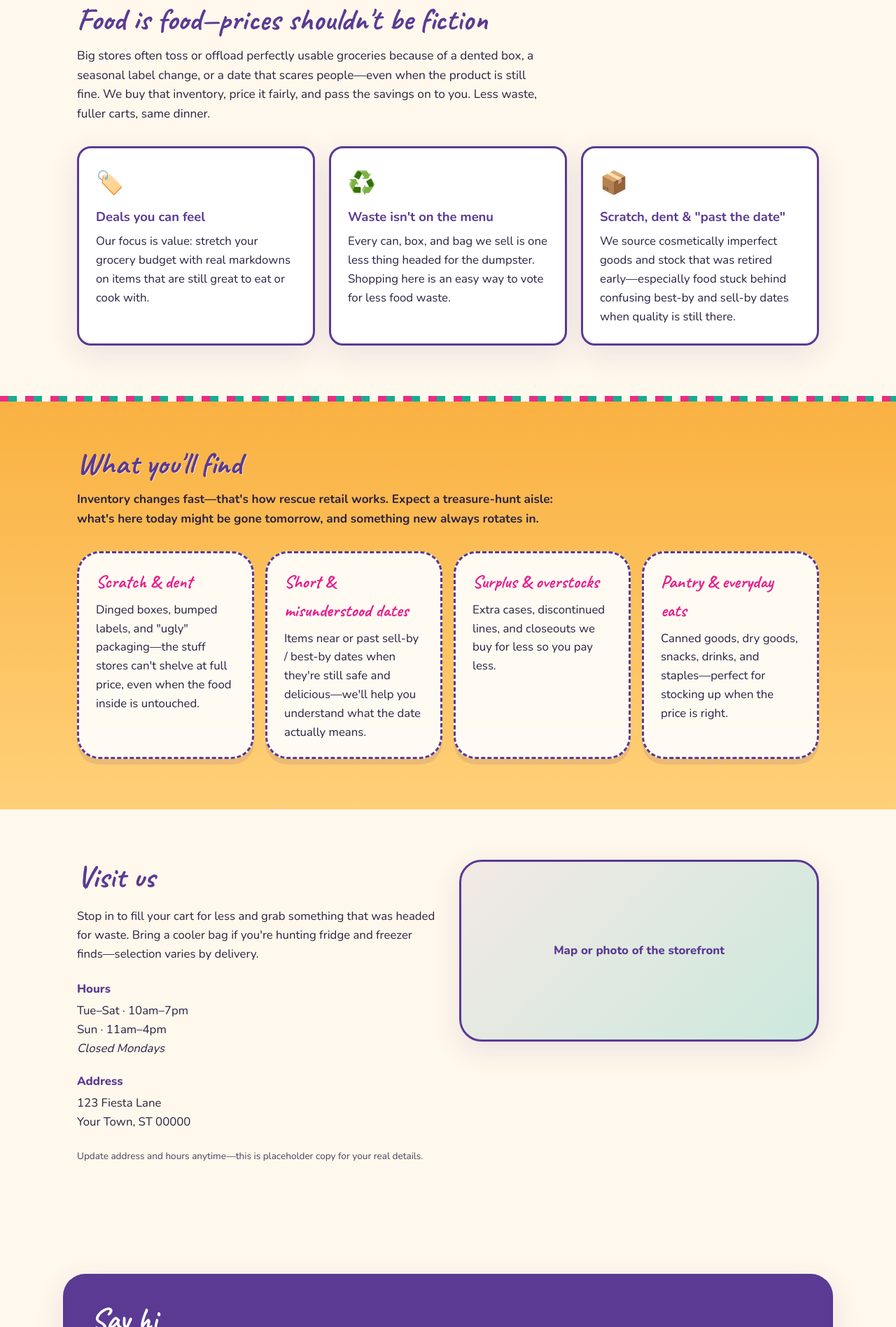
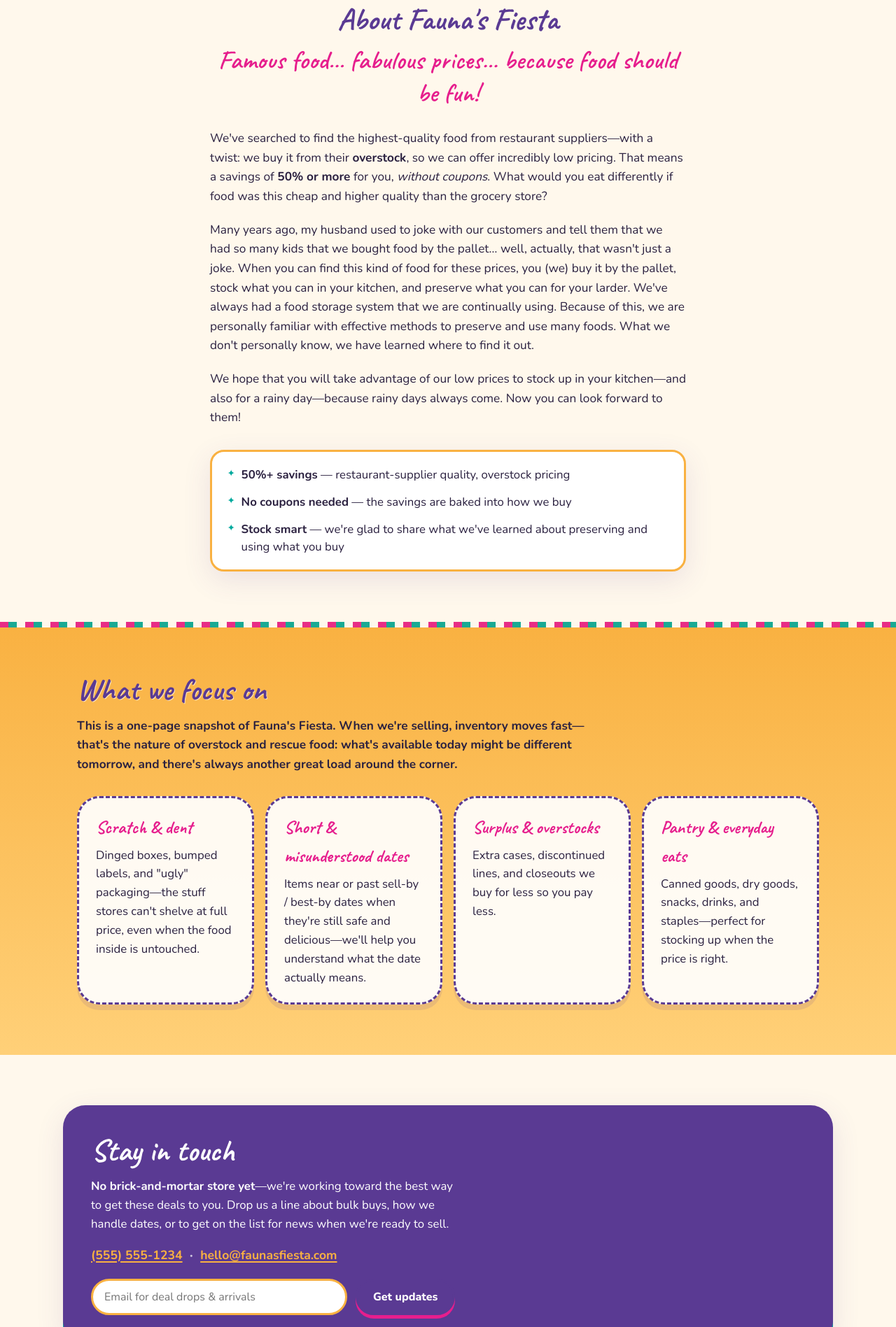
Before and after one commit to aaronjsmith/faunasfiesta.com, a plain HTML site: page index.html in a window 1280 px wide. Shown: the part 903-2800 px from the top of the page at 70% size. Drawn offline with nearby package versions, Linux system fonts and the light colour scheme.

Commit message:
updates to one page

```diff
--- a/index.html
+++ b/index.html
@@ -3,8 +3,8 @@
 <head>
   <meta charset="UTF-8" />
   <meta name="viewport" content="width=device-width, initial-scale=1" />
-  <meta name="description" content="Fauna's Fiesta — real deals on groceries by rescuing scratch-and-dent and short-dated food so good food doesn't go to waste." />
-  <title>Fauna's Fiesta | Great food, better prices, less waste</title>
+  <meta name="description" content="Fauna's Fiesta — famous food, fabulous prices. Restaurant overstock &amp; rescued groceries for 50%+ savings. No storefront yet—stay in touch for updates." />
+  <title>Fauna's Fiesta | Famous food, fabulous prices</title>
   <link rel="preconnect" href="https://fonts.googleapis.com" />
   <link rel="preconnect" href="https://fonts.gstatic.com" crossorigin />
   <link href="https://fonts.googleapis.com/css2?family=Caveat:wght@600;700&family=Nunito:wght@400;600;700;800&display=swap" rel="stylesheet" />
@@ -17,18 +17,17 @@
     <div class="header-inner">
       <a class="brand" href="#top" id="top">
         <img src="assets/logo.png" alt="Fauna's Fiesta logo" width="200" height="80" class="brand-logo" />
-        <span class="brand-tagline">Rescued food · Real deals</span>
+        <span class="brand-tagline">Single-page site · No storefront yet</span>
       </a>
       <button type="button" class="nav-toggle" aria-expanded="false" aria-controls="site-nav">
         <span class="nav-toggle-bar"></span>
         <span class="sr-only">Menu</span>
       </button>
-      <nav class="site-nav" id="site-nav" aria-label="Primary">
+      <nav class="site-nav" id="site-nav" aria-label="On this page">
         <ul>
           <li><a href="#about">About</a></li>
-          <li><a href="#shop">Shop</a></li>
-          <li><a href="#visit">Visit</a></li>
-          <li><a href="#contact" class="nav-cta">Say hi</a></li>
+          <li><a href="#offerings">Offerings</a></li>
+          <li><a href="#contact" class="nav-cta">Stay in touch</a></li>
         </ul>
       </nav>
     </div>
@@ -48,13 +47,12 @@
           <p class="eyebrow">Save money · Fight waste · Eat well</p>
           <h1 id="hero-heading">Great deals on food that deserves a <span class="highlight">second chance</span></h1>
           <p class="lead">
-            We're an independent store on a simple mission: help you pay less for groceries while keeping good food out of the trash.
-            We source scratch-and-dent items, surplus stock, and products pulled from shelves because of sell-by or best-by dates—not because they're spoiled.
-            When the label is wrong for the landfill but right for your pantry, you'll find it here.
+            Fauna's Fiesta is about one thing: helping you pay less for <strong>high-quality</strong> food—often <strong>50% off or more, no coupons</strong>—by sourcing restaurant-supplier overstock, scratch-and-dent, and surplus that would otherwise go to waste.
+            <strong>We don't have a storefront yet</strong>, but we're building toward sharing these deals with you. Stock your kitchen (and your larder) for less, and keep food <em>fun</em>.
           </p>
           <div class="hero-actions">
-            <a class="btn btn-primary" href="#visit">Plan a visit</a>
-            <a class="btn btn-ghost" href="#shop">What's on the shelves</a>
+            <a class="btn btn-primary" href="#contact">Get updates</a>
+            <a class="btn btn-ghost" href="#offerings">What we focus on</a>
           </div>
         </div>
       </div>
@@ -64,37 +62,39 @@
     </section>
 
     <section class="section section--cream" id="about" aria-labelledby="about-heading">
-      <div class="container">
-        <h2 id="about-heading" class="section-title">Food is food—prices shouldn't be fiction</h2>
-        <p class="section-intro">
-          Big stores often toss or offload perfectly usable groceries because of a dented box, a seasonal label change, or a date that scares people—even when the product is still fine.
-          We buy that inventory, price it fairly, and pass the savings on to you. Less waste, fuller carts, same dinner.
-        </p>
-        <ul class="feature-grid">
-          <li class="feature-card">
-            <span class="feature-icon" aria-hidden="true">🏷️</span>
-            <h3>Deals you can feel</h3>
-            <p>Our focus is value: stretch your grocery budget with real markdowns on items that are still great to eat or cook with.</p>
-          </li>
-          <li class="feature-card">
-            <span class="feature-icon" aria-hidden="true">♻️</span>
-            <h3>Waste isn't on the menu</h3>
-            <p>Every can, box, and bag we sell is one less thing headed for the dumpster. Shopping here is an easy way to vote for less food waste.</p>
-          </li>
-          <li class="feature-card">
-            <span class="feature-icon" aria-hidden="true">📦</span>
-            <h3>Scratch, dent &amp; "past the date"</h3>
-            <p>We source cosmetically imperfect goods and stock that was retired early—especially food stuck behind confusing best-by and sell-by dates when quality is still there.</p>
-          </li>
+      <div class="container container--narrow">
+        <h2 id="about-heading" class="section-title">About Fauna's Fiesta</h2>
+        <p class="about-tagline">Famous food… fabulous prices… because food should be fun!</p>
+
+        <div class="about-prose">
+          <p>
+            We've searched to find the highest-quality food from restaurant suppliers—with a twist: we buy it from their <strong>overstock</strong>, so we can offer incredibly low pricing.
+            That means a savings of <strong>50% or more</strong> for you, <em>without coupons</em>. What would you eat differently if food was this cheap and higher quality than the grocery store?
+          </p>
+          <p>
+            Many years ago, my husband used to joke with our customers and tell them that we had so many kids that we bought food by the pallet… well, actually, that wasn't just a joke.
+            When you can find this kind of food for these prices, you (we) buy it by the pallet, stock what you can in your kitchen, and preserve what you can for your larder.
+            We've always had a food storage system that we are continually using. Because of this, we are personally familiar with effective methods to preserve and use many foods.
+            What we don't personally know, we have learned where to find it out.
+          </p>
+          <p>
+            We hope that you will take advantage of our low prices to stock up in your kitchen—and also for a rainy day—because rainy days always come. Now you can look forward to them!
+          </p>
+        </div>
+
+        <ul class="about-highlights" aria-label="What makes Fauna's Fiesta different">
+          <li><strong>50%+ savings</strong> — restaurant-supplier quality, overstock pricing</li>
+          <li><strong>No coupons needed</strong> — the savings are baked into how we buy</li>
+          <li><strong>Stock smart</strong> — we're glad to share what we've learned about preserving and using what you buy</li>
         </ul>
       </div>
     </section>
 
-    <section class="section section--accent" id="shop" aria-labelledby="shop-heading">
+    <section class="section section--accent" id="offerings" aria-labelledby="offerings-heading">
       <div class="container">
-        <h2 id="shop-heading" class="section-title section-title--on-gold">What you'll find</h2>
+        <h2 id="offerings-heading" class="section-title section-title--on-gold">What we focus on</h2>
         <p class="section-intro section-intro--on-gold">
-          Inventory changes fast—that's how rescue retail works. Expect a treasure-hunt aisle: what's here today might be gone tomorrow, and something new always rotates in.
+          This is a one-page snapshot of Fauna's Fiesta. When we're selling, inventory moves fast—that's the nature of overstock and rescue food: what's available today might be different tomorrow, and there's always another great load around the corner.
         </p>
         <div class="shop-grid">
           <article class="shop-card">
@@ -117,38 +117,14 @@
       </div>
     </section>
 
-    <section class="section" id="visit" aria-labelledby="visit-heading">
-      <div class="container split">
-        <div class="split-text">
-          <h2 id="visit-heading" class="section-title">Visit us</h2>
-          <p>
-            Stop in to fill your cart for less and grab something that was headed for waste. Bring a cooler bag if you're hunting fridge and freezer finds—selection varies by delivery.
-          </p>
-          <dl class="hours">
-            <div>
-              <dt>Hours</dt>
-              <dd>Tue–Sat · 10am–7pm<br />Sun · 11am–4pm<br /><em>Closed Mondays</em></dd>
-            </div>
-            <div>
-              <dt>Address</dt>
-              <dd>123 Fiesta Lane<br />Your Town, ST 00000</dd>
-            </div>
-          </dl>
-          <p class="fine-print">Update address and hours anytime—this is placeholder copy for your real details.</p>
-        </div>
-        <div class="split-panel" aria-hidden="true">
-          <div class="map-placeholder">
-            <span>Map or photo of the storefront</span>
-          </div>
-        </div>
-      </div>
-    </section>
-
     <section class="section section--contact" id="contact" aria-labelledby="contact-heading">
       <div class="container contact-card">
         <div class="contact-inner">
-          <h2 id="contact-heading" class="section-title">Say hi</h2>
-          <p>Ask us about dates, how we vet products, bulk buys, or what's coming in next—we're happy to talk food and waste, not hype.</p>
+          <h2 id="contact-heading" class="section-title">Stay in touch</h2>
+          <p>
+            <strong>No brick-and-mortar store yet</strong>—we're working toward the best way to get these deals to you.
+            Drop us a line about bulk buys, how we handle dates, or to get on the list for news when we're ready to sell.
+          </p>
           <p class="contact-links">
             <a href="tel:+15555551234">(555) 555-1234</a>
             <span class="dot" aria-hidden="true">·</span>
@@ -167,7 +143,7 @@
   <footer class="site-footer">
     <div class="container footer-inner">
       <p><strong>Fauna's Fiesta</strong> · Rescued groceries, honest prices</p>
-      <p class="footer-copy">&copy; <span id="year"></span> Fauna's Fiesta. Good food belongs in bellies—not bins.</p>
+      <p class="footer-copy">&copy; <span id="year"></span> Fauna's Fiesta. Good food belongs in bellies—not bins. <em>Storefront coming when we're ready—thanks for stopping by this one-pager.</em></p>
     </div>
   </footer>
 
--- a/styles.css
+++ b/styles.css
@@ -506,6 +506,66 @@ a:hover {
   padding: 0 1.25rem;
 }
 
+.container--narrow {
+  max-width: 720px;
+}
+
+.about-tagline {
+  font-family: var(--font-display);
+  font-size: clamp(1.75rem, 4vw, 2.35rem);
+  color: var(--color-magenta);
+  line-height: 1.25;
+  margin: 0 0 1.75rem;
+  text-align: center;
+}
+
+#about .section-title {
+  text-align: center;
+  margin-bottom: 0.5rem;
+}
+
+.about-prose {
+  font-size: 1.08rem;
+}
+
+.about-prose p {
+  margin: 0 0 1.25rem;
+}
+
+.about-prose p:last-of-type {
+  margin-bottom: 0;
+}
+
+.about-highlights {
+  list-style: none;
+  margin: 2rem 0 0;
+  padding: 1.25rem 1.35rem;
+  background: var(--color-white);
+  border-radius: var(--radius-card);
+  border: 3px solid var(--color-gold);
+  box-shadow: var(--shadow-soft);
+}
+
+.about-highlights li {
+  position: relative;
+  padding-left: 1.25rem;
+  margin-bottom: 0.85rem;
+  line-height: 1.5;
+}
+
+.about-highlights li:last-child {
+  margin-bottom: 0;
+}
+
+.about-highlights li::before {
+  content: "✦";
+  position: absolute;
+  left: 0;
+  color: var(--color-teal);
+  font-size: 0.85rem;
+  line-height: 1.6;
+}
+
 .section {
   padding: clamp(3rem, 8vw, 4.5rem) 0;
 }
@@ -627,59 +687,6 @@ a:hover {
   color: var(--color-ink);
 }
 
-/* Split visit */
-.split {
-  display: grid;
-  grid-template-columns: 1fr 1fr;
-  gap: 2rem;
-  align-items: start;
-}
-
-@media (max-width: 800px) {
-  .split {
-    grid-template-columns: 1fr;
-  }
-}
-
-.hours {
-  margin: 1.5rem 0 0;
-}
-
-.hours div {
-  margin-bottom: 1.25rem;
-}
-
-.hours dt {
-  font-weight: 800;
-  color: var(--color-purple);
-  margin-bottom: 0.25rem;
-}
-
-.hours dd {
-  margin: 0;
-}
-
-.fine-print {
-  font-size: 0.85rem;
-  opacity: 0.85;
-  margin-top: 1.5rem;
-}
-
-.map-placeholder {
-  min-height: 260px;
-  border-radius: var(--radius-blob);
-  background: linear-gradient(135deg, rgba(90, 58, 147, 0.08), rgba(0, 169, 157, 0.2));
-  border: 3px solid var(--color-purple);
-  display: flex;
-  align-items: center;
-  justify-content: center;
-  text-align: center;
-  padding: 1.5rem;
-  font-weight: 800;
-  color: var(--color-purple);
-  box-shadow: var(--shadow-soft);
-}
-
 /* Contact */
 .section--contact {
   padding-bottom: clamp(3.5rem, 10vw, 5rem);
```
